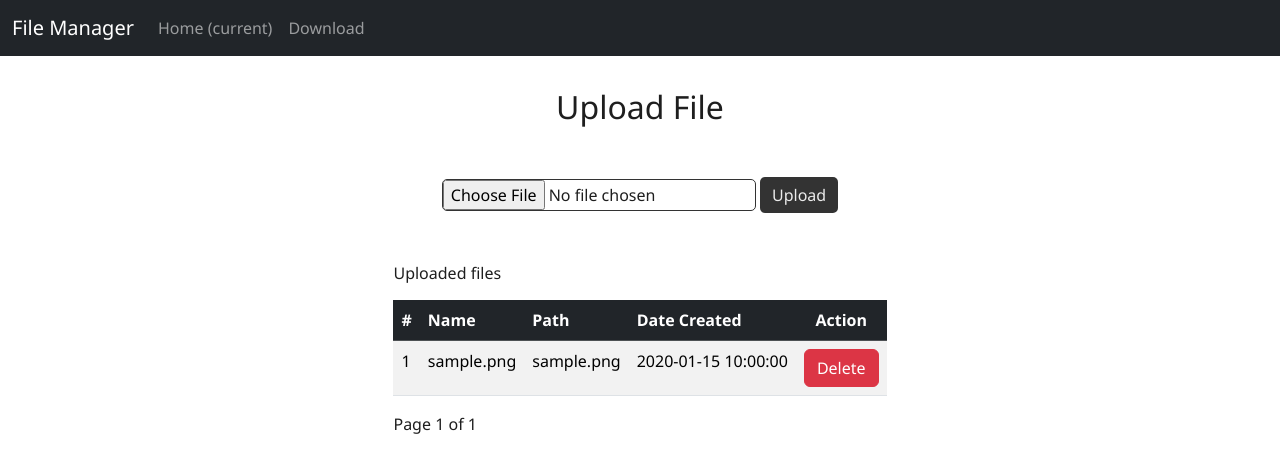
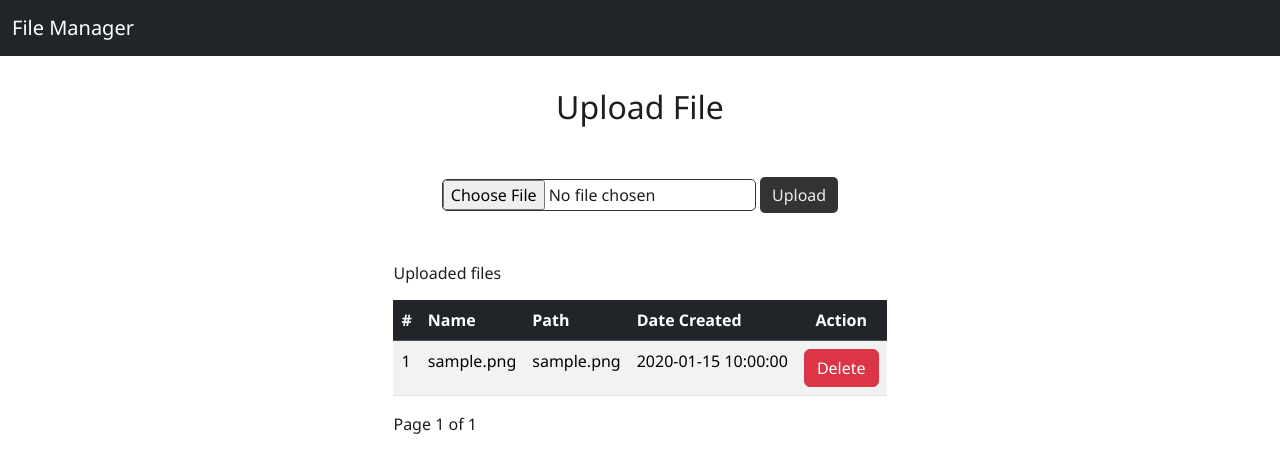
Before and after one commit to katGhost/test-postgres18, a Flask app: page / in a window 1280 px wide. Shown: the top 473 px of the page. Run offline with Flask 3, Linux system fonts and the light colour scheme; tables that the repository leaves empty hold one stand-in row (Sample ...).

Commit message:
minor changes

```diff
--- a/services/web/project/templates/_base.html
+++ b/services/web/project/templates/_base.html
@@ -19,14 +17,11 @@
             </button>
 
             <div class="collapse navbar-collapse" id="navbarSupportedContent">
-                <ul class="navbar-nav mr-auto">
+                <!--<ul class="navbar-nav mr-auto">
                     <li class="nav-item active">
-                        <a class="nav-link" href="/">Home <span class="sr-only">(current)</span></a>
+                        <a class="nav-link" href="/">Home</a>
                     </li>
-                    <li class="nav-item">
-                        <a class="nav-link" href="/download">Download</a>
-                    </li>
-                </ul>
+                </ul>-->
             </div>
         </div>
 
@@ -47,11 +42,6 @@
         {% block content %}{% endblock %}
     </main>
 
-    <footer>
-        {% block footer %}{% endblock %}
-    </footer>
-
-    <script src="{{ url_for('static', filename='../static/script.js') }}"></script>
     {% block extra_js %}{% endblock %}
 </body>
 </html>
```
Also changed, not shown: other parts of services/web/project/templates/_base.html (+0 -2 lines).
